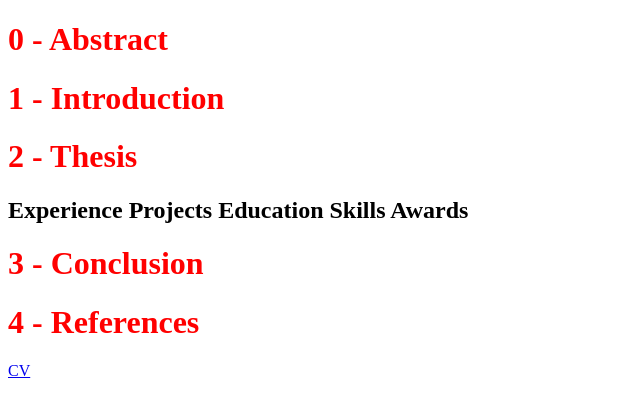
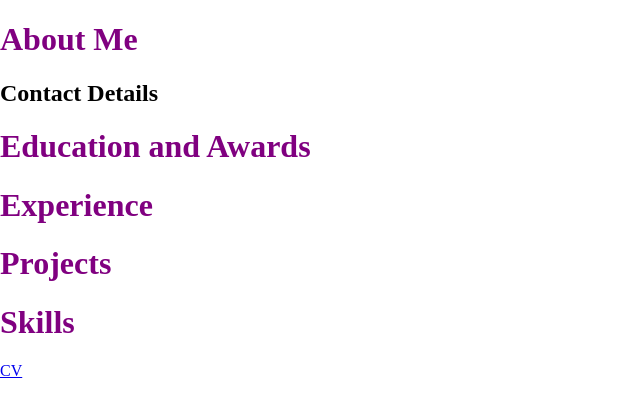
Before and after one commit to Jizhou-Che/Jizhou-Che.github.io, a plain HTML site: page index.html in a window 1280 px wide. Shown: the whole page, without its empty margins (0-640 px from the left). Drawn offline with Linux system fonts and the light colour scheme.

Commit message:
Project initiated. Again.

```diff
--- /dev/null
+++ b/JSlib/scroll.js
@@ -0,0 +1,3 @@
+function scrollAnimation(div) {
+	// div.style.height = "10px";
+}
--- /dev/null
+++ b/Lab/index.css
@@ -0,0 +1,3 @@
+body {
+	margin: 0px;
+}
--- /dev/null
+++ b/Lab/index.js
@@ -0,0 +1,2 @@
+window.onload = function() {
+}
--- a/index.css
+++ b/index.css
@@ -1,3 +1,7 @@
+body {
+	margin: 0px;
+}
+
 h1 {
-	color: red;
+	color: purple;
 }
--- a/index.html
+++ b/index.html
@@ -7,12 +7,12 @@
 		<script src="index.js"></script>
 	</head>
 	<body>
-		<h1>0 - Abstract</h1>
-		<h1>1 - Introduction</h1>
-		<h1>2 - Thesis</h1>
-		<h2>Experience Projects Education Skills Awards</h2>
-		<h1>3 - Conclusion</h1>
-		<h1>4 - References</h1>
+		<h1>About Me</h1>
+		<h2>Contact Details</h2>
+		<h1>Education and Awards</h1>
+		<h1>Experience</h1>
+		<h1>Projects</h1>
+		<h1>Skills</h1>
 		<a href="CV">CV</a>
 	</body>
 </html>
--- a/index.js
+++ b/index.js
@@ -1,3 +1,3 @@
 window.onload = function() {
-	alert("I look stupid.");
+	alert("Site under renovations.");
 }
```
Also changed, not shown: Lab/index.html (added, +13 -0 lines), 1 other file.
